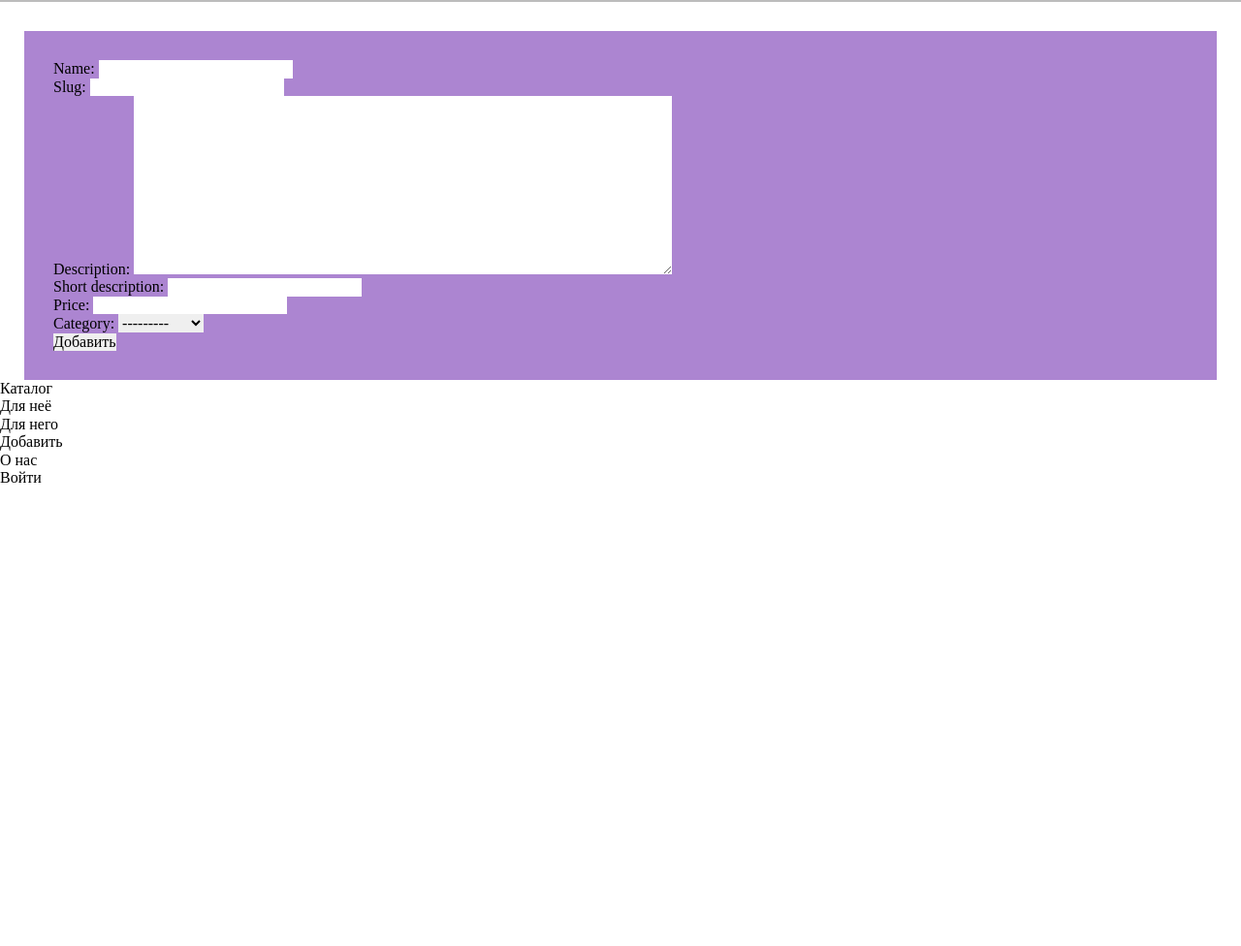
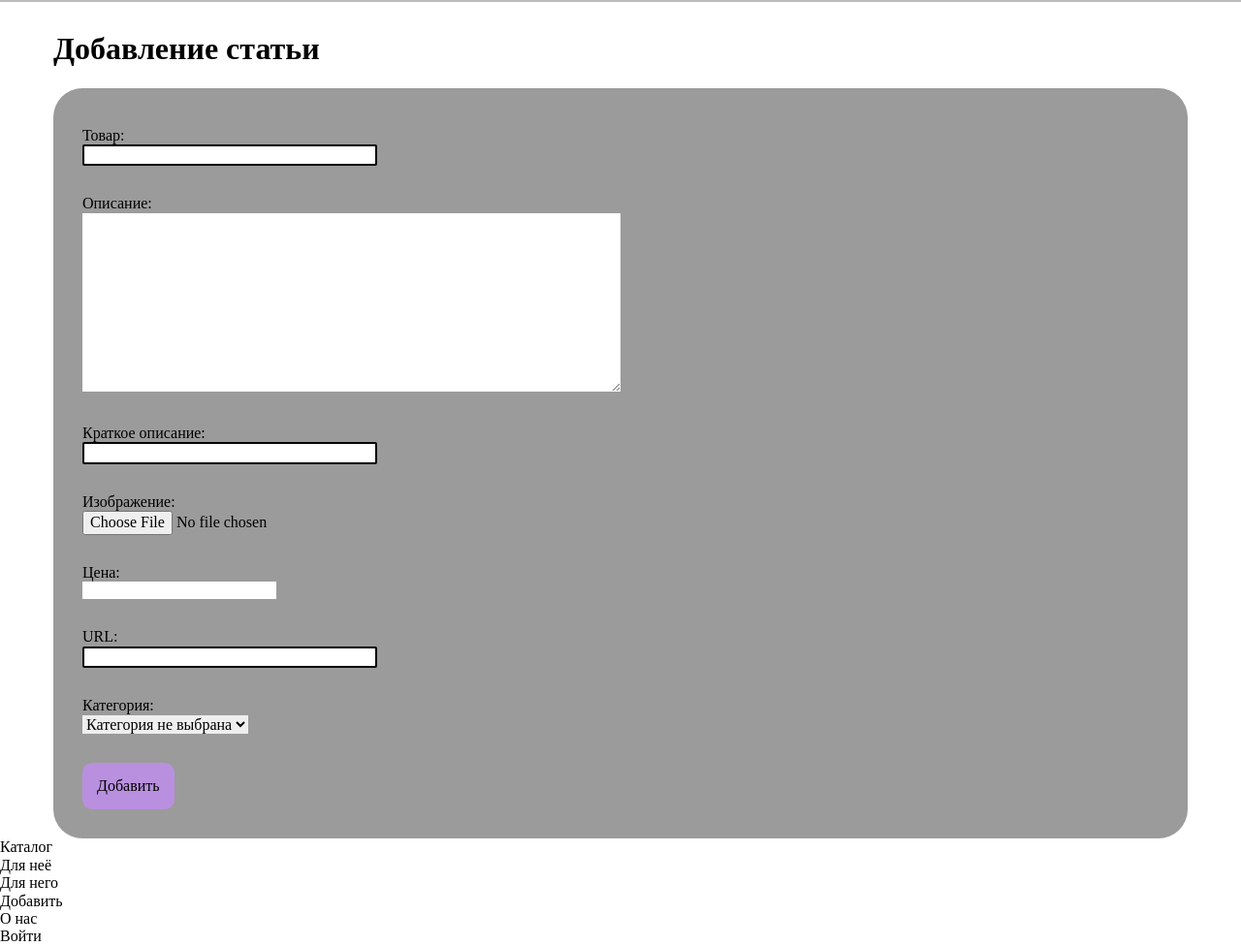
Before and after one commit to XacDacZloyKot/Style-shop-Django-Django-DRF-, a Django app: page /addpage/ in a window 1280 px wide. Shown: the part 114-1090 px from the top of the page at 97% size. Before the commit the page ends 612 px from the top, so only its background shows below. Run offline with Django 5.2, Linux system fonts and the light colour scheme; data comes from the database, SQL or seed files in the repository; both versions use the stored data as it was after the commit.

Commit message:
Add forms related to models(14 topic)
Доработал форму добавления товара

```diff
--- a/Iconic/products/forms.py
+++ b/Iconic/products/forms.py
@@ -1,11 +1,31 @@
+from collections.abc import Mapping
+from typing import Any
 from django import forms
+from django.core.files.base import File
+from django.db.models.base import Model
+from django.forms.utils import ErrorList
+from django.core.exceptions import ValidationError
 from .models import *
 
 
-class AddProductForm(forms.Form):
-    name = forms.CharField(max_length=255)
-    slug = forms.SlugField(max_length=255)
-    description = forms.CharField(widget=forms.Textarea(attrs={'cols':60, 'rows': 10}))
-    short_description = forms.CharField(max_length=64)
-    price = forms.DecimalField(decimal_places=2, max_digits=8)
-    category = forms.ModelChoiceField(queryset=ProductCategory.objects.all())
+class AddProductForm(forms.ModelForm):
+
+    def __init__(self, *args, **kwargs):
+        super().__init__(*args, **kwargs)
+        self.fields['category'].empty_label = "Категория не выбрана"
+
+    class Meta:
+        model = Product
+        fields = ['name', 'description', 'short_description','image', 'price', 'slug', 'category']
+        widgets = {
+            'name': forms.TextInput(attrs={'class': 'form__input'}),
+            'short_description': forms.TextInput(attrs={'class': 'form__input'}),
+            'slug': forms.TextInput(attrs={'class': 'form__input'}),
+            'description': forms.Textarea(attrs={'cols':60, 'rows': 10}),
+        }
+
+    def clean_name(self): #  Пользовательская валидация
+        name = self.cleaned_data['name']
+        if len(name)>200:
+            raise forms.ValidationError("Длинна превышает 200 символов")
+        return name
--- a/Iconic/products/static/products/css/forms.css
+++ b/Iconic/products/static/products/css/forms.css
@@ -1,4 +1,26 @@
 .form{
+    display: flex;
+    flex-direction: column;
+    gap: 10px;
     padding: 30px;
-    background-color:rgb(172, 133, 209);
+    background-color:rgb(155, 155, 155);
+    border-radius: 30px;
 }
+.form__submit-btn{
+    background-color: rgb(185, 144, 223);
+    width: fit-content;
+    border-radius: 10px;
+    padding: 15px;
+}
+.form_label{
+    display: block;
+}
+.form__input{
+    width: fit-content;
+    border: 2px solid black;
+    border-radius: 2px;
+    width: 300px;
+}
+.form__error{
+    color: rgb(133, 0, 0);
+}
--- a/Iconic/products/templates/products/addpage.html
+++ b/Iconic/products/templates/products/addpage.html
@@ -1,9 +1,23 @@
 {% extends "products/base.html" %}
 
 {% block content %}
-    <form action="{% url 'add_page' %}" method="post" class='form container'>
+<div class="container">
+    <h1>{{title}}</h1>
+    <form action="{% url 'add_page' %}" method="post" class='form' enctype="multipart/form-data">
         {% csrf_token %}
-        {{ form.as_p }}
-        <button type="submit">Добавить</button>
+
+        <div class"form__error">{{ form.non_field_errors }}</div>
+        {% for f in form %}
+            <p>
+                <label class="form_label" for="{{ f.id_for_label}}">
+                    {{f.label}}:
+                </label>
+                {{f}}
+                <div class="form__error">{{f.errors}}</div>
+            </p>
+        {% endfor %}
+
+        <button type="submit" class="form__submit-btn">Добавить</button>
     </form>
+</div>
 {% endblock content %}
--- a/Iconic/products/urls.py
+++ b/Iconic/products/urls.py
@@ -12,8 +12,8 @@ urlpatterns = [
     path('catalog/<slug:cat_slug>/', show_catalog, name='category'),
     path('about/', about, name='about'),
     path('addpage/', addpage, name='add_page'),
-    path('addpage/', for_man, name='for_man'),
-    path('addpage/', for_women, name='for_women'),
+    path('for_man/', for_man, name='for_man'),
+    path('for_women/', for_women, name='for_women'),
     path('login/', login, name='login'),
 ]
 
--- a/Iconic/products/views.py
+++ b/Iconic/products/views.py
@@ -15,26 +15,33 @@ def index(request):
 
     return render(request, 'products/index.html', context=context)
 
+
 def about(request):
     return render(request, 'products/about.html', {'title': 'О сайте'})
 
+
 def addpage(request):
     if request.method == 'POST':
-        form = AddProductForm(request.POST)
+        form = AddProductForm(request.POST, request.FILES)
         if form.is_valid():
-            print(form.cleaned_data)
+            form.save()
+            return redirect('home')
     else:
         form = AddProductForm()
     return render(request, 'products/addpage.html', {'form': form, 'title': "Добавление статьи"})
 
+
 def for_man(request):
     return HttpResponse("Для него")
+
 
 def for_women(request):
     return HttpResponse("Для неё")
 
+
 def login(request):
     return HttpResponse("Регистрация")
+
 
 def show_item(request, item_slug):
     products = get_object_or_404(Product, slug=item_slug)
@@ -46,6 +53,7 @@ def show_item(request, item_slug):
     }
 
     return render(request, 'products/item.html', context=context)
+
 
 def show_catalog(request, cat_slug):
     curr_cat = get_object_or_404(ProductCategory, slug=cat_slug)
@@ -62,12 +70,13 @@ def show_catalog(request, cat_slug):
 
     return render(request, 'products/index.html', context=context)
 
+
 def archive(request, year):
     if int(year)>2023:
         # raise Http404()
         return redirect('home', permanent=True)
+    return HttpResponse(f"<h1>Архив по годам {year}</h1>")
 
-    return HttpResponse(f"<h1>Архив по годам {year}</h1>")
 
 def pageNotFound(request, exception):
     return HttpResponseNotFound("<h1>Страница не найдена</h1>")
```
Also changed, not shown: Iconic/products/templates/products/tags copy/list_categories.html (deleted, +0 -17 lines), Iconic/db.sqlite3, Iconic/media/Худи/DavidKen.png (added).
